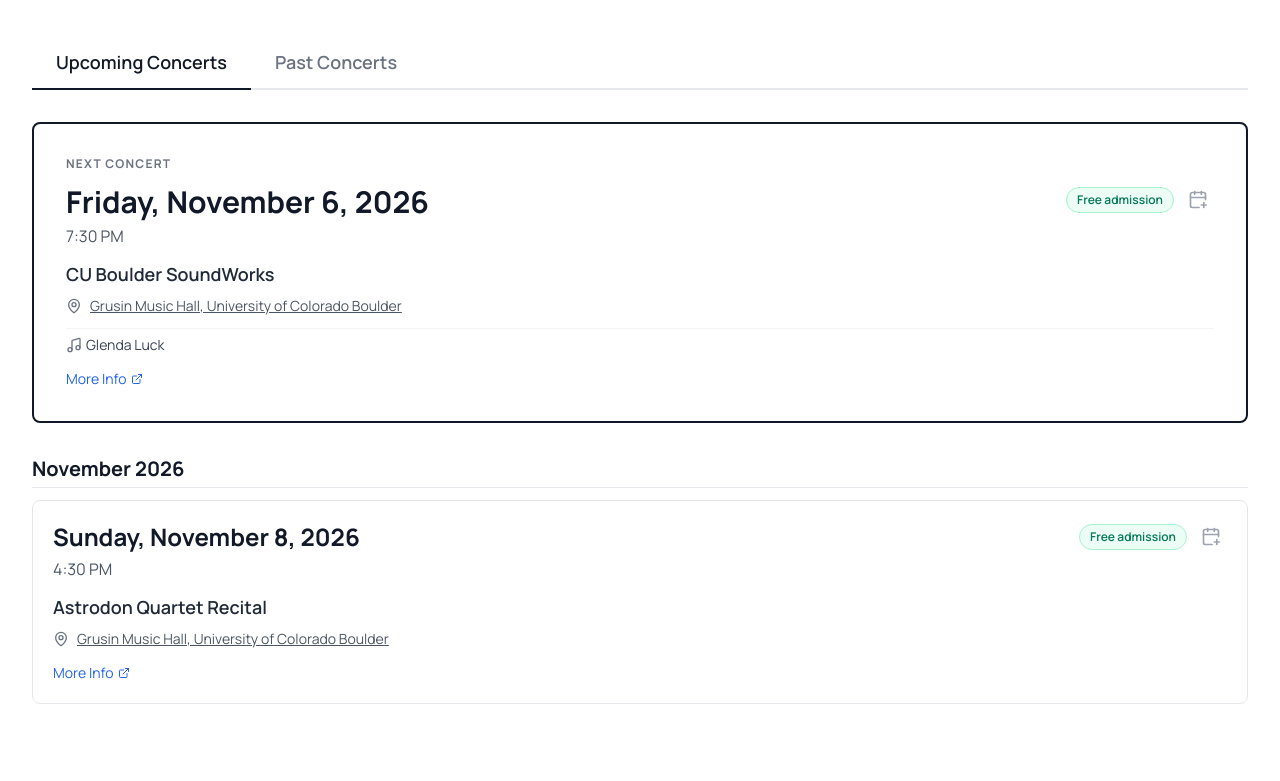
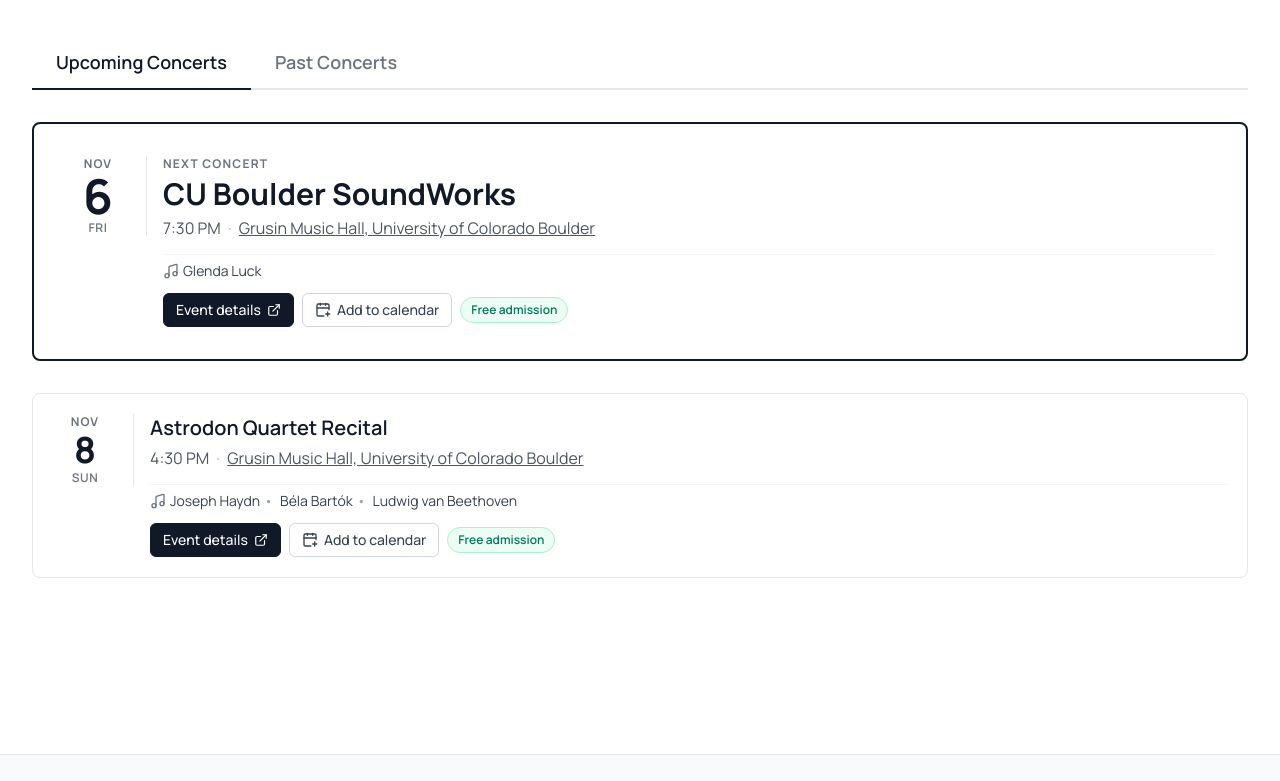
Before and after one commit to timbeccue/astrodon_quartet_website, a website: page concerts.html in a window 1280 px wide. Shown: the part 936-1717 px from the top of the page. Drawn offline with nearby package versions, Linux system fonts and the light colour scheme.

Commit message:
Redesign concert cards with clickable event details
Make the whole card open the info link, add a compact date block, label
the calendar button, and drop month headings from upcoming concerts.
Add the Nov 8 recital program.

```diff
--- a/assets/data/concerts-data.json
+++ b/assets/data/concerts-data.json
@@ -303,7 +303,18 @@
       "admission": "free",
       "location": "Grusin Music Hall, University of Colorado Boulder",
       "google-maps": "https://www.google.com/maps/search/?api=1&query=Grusin+Music+Hall%2C+1020+18th+St%2C+Boulder%2C+CO+80302",
-      "info": "https://cupresents.org/show-details/graduate-string-quartet-recital-in-residence-astrodon-quartet-fall-recital"
+      "info": "https://cupresents.org/show-details/graduate-string-quartet-recital-in-residence-astrodon-quartet-fall-recital",
+      "program": [
+        {
+          "composer": "Joseph Haydn"
+        },
+        {
+          "composer": "Béla Bartók"
+        },
+        {
+          "composer": "Ludwig van Beethoven"
+        }
+      ]
     }
   ]
 }
--- a/concerts.js
+++ b/concerts.js
@@ -11,7 +11,12 @@ async function loadConcerts() {
         const { upcoming, past } = sortConcertsByDateTime(allConcerts);
 
         displayConcerts('upcoming-concerts', upcoming, { featureFirst: true });
-        displayConcerts('past-concerts', past);
+        displayConcerts('past-concerts', past, { groupByMonth: true });
+
+        // Cards are rendered after the fetch, so draw their icons now
+        if (typeof lucide !== 'undefined') {
+            lucide.createIcons();
+        }
 
         // Add MusicEvent structured data for search engines (from utils.js)
         injectConcertSchema(upcoming);
@@ -24,8 +29,10 @@ async function loadConcerts() {
 
 // Note: sortConcertsByDateTime and parseConcertDateTime are now imported from utils.js
 
-// Display concerts in the specified container, grouped by month.
+// Display concerts in the specified container.
 // options.featureFirst renders the first concert as a highlighted "Next Concert" card.
+// options.groupByMonth adds month headings; otherwise each date block carries
+// the year when it isn't the current one.
 function displayConcerts(containerId, concerts, options = {}) {
     const container = document.getElementById(containerId);
 
@@ -36,20 +43,23 @@ function displayConcerts(containerId, concerts, options = {}) {
 
     let html = '';
     let list = concerts;
+    const showYear = !options.groupByMonth;
 
     if (options.featureFirst) {
-        html += createConcertCard(concerts[0], { featured: true });
+        html += createConcertCard(concerts[0], { featured: true, showYear });
         list = concerts.slice(1);
     }
 
     let currentMonth = '';
     list.forEach(concert => {
+        if (options.groupByMonth) {
             const monthLabel = formatMonthYear(concert.date);
             if (monthLabel !== currentMonth) {
                 currentMonth = monthLabel;
                 html += `<h2 class="text-xl font-bold text-gray-900 mt-8 mb-3 first:mt-0 pb-1 border-b border-gray-200">${monthLabel}</h2>`;
             }
-        html += createConcertCard(concert);
+        }
+        html += createConcertCard(concert, { showYear });
     });
 
     container.innerHTML = html;
@@ -146,7 +156,7 @@ function createIcsDataUri(concert, times) {
     return 'data:text/calendar;charset=utf-8,' + encodeURIComponent(lines.join('\r\n'));
 }
 
-// "Add to calendar" icon button with a small dropdown — only for concerts
+// "Add to calendar" button with a small dropdown — only for concerts
 // that haven't happened yet. Toggle/close behavior is handled by the
 // delegated listeners set up in DOMContentLoaded.
 function createCalendarMenuHTML(concert) {
@@ -157,30 +167,57 @@ function createCalendarMenuHTML(concert) {
     const googleUrl = createGoogleCalendarUrl(concert, times).replace(/&/g, '&amp;');
     const icsUri = createIcsDataUri(concert, times);
 
-    return `<div class="relative flex-shrink-0">
-                <button type="button" class="calendar-menu-toggle p-1.5 rounded-md text-gray-400 hover:text-gray-700 hover:bg-gray-100 transition-colors" aria-label="Add to calendar" title="Add to calendar" aria-haspopup="true" aria-expanded="false">
-                    <i data-lucide="calendar-plus" class="w-5 h-5"></i>
+    return `<div class="relative z-10 flex-shrink-0">
+                <button type="button" class="calendar-menu-toggle inline-flex items-center gap-1.5 px-3 py-1.5 text-sm font-medium rounded-md border border-gray-300 bg-white text-gray-700 hover:bg-gray-50 transition-colors" aria-haspopup="true" aria-expanded="false">
+                    <i data-lucide="calendar-plus" class="w-4 h-4"></i>
+                    Add to calendar
                 </button>
-                <div class="calendar-menu hidden absolute right-0 top-full mt-1 w-48 bg-white border border-gray-200 rounded-lg shadow-lg z-10 py-1">
+                <div class="calendar-menu hidden absolute left-0 top-full mt-1 w-48 bg-white border border-gray-200 rounded-lg shadow-lg py-1">
                     <a href="${googleUrl}" target="_blank" rel="noopener" class="block px-4 py-2 text-sm text-gray-700 hover:bg-gray-50">Google Calendar</a>
                     <a href="${icsUri}" download="astrodon-quartet-${concert.date}.ics" class="block px-4 py-2 text-sm text-gray-700 hover:bg-gray-50">Apple / Outlook (.ics)</a>
                 </div>
             </div>`;
 }
 
+// Compact stacked date (month / day / weekday), with the full date for screen readers
+function createDateBlockHTML(dateString, { featured, showYear }) {
+    const [year, month, day] = dateString.split('-').map(Number);
+    const date = new Date(year, month - 1, day);
+    const monthLabel = date.toLocaleDateString('en-US', { month: 'short' });
+    const weekdayLabel = date.toLocaleDateString('en-US', { weekday: 'short' });
+    const yearHTML = showYear && year !== new Date().getFullYear()
+        ? `<div class="text-xs font-semibold text-gray-500 mt-0.5">${year}</div>`
+        : '';
+
+    return `<div class="flex-shrink-0 w-10 md:w-16 pr-2.5 md:pr-4 box-content border-r border-gray-200 text-center">
+                <span class="sr-only">${formatDate(dateString)}</span>
+                <div aria-hidden="true">
+                    <div class="text-xs font-bold tracking-widest uppercase text-gray-500">${monthLabel}</div>
+                    <div class="${featured ? 'text-4xl md:text-5xl' : 'text-3xl md:text-4xl'} font-bold text-gray-900 leading-tight">${day}</div>
+                    <div class="text-xs font-semibold tracking-wider uppercase text-gray-500">${weekdayLabel}</div>
+                    ${yearHTML}
+                </div>
+            </div>`;
+}
+
 // Create HTML for a single concert card
-function createConcertCard(concert, { featured = false } = {}) {
-    const formattedDate = formatDate(concert.date);
+function createConcertCard(concert, { featured = false, showYear = false } = {}) {
     const programHTML = concert.program ? createProgramHTML(concert.program) : '';
+    const isUpcoming = parseConcertDateTime(concert.date, concert.time) >= new Date();
 
     // Create location HTML - hyperlink if Google Maps link exists
     const locationHTML = concert['google-maps']
-        ? `<a href="${concert['google-maps']}" class="text-gray-600 hover:text-gray-900 underline" target="_blank" rel="noopener">${concert.location}</a>`
+        ? `<a href="${concert['google-maps']}" class="relative z-10 underline hover:text-gray-900" target="_blank" rel="noopener">${concert.location}</a>`
         : `<span>${concert.location}</span>`;
 
-    // Create info button HTML - only for events with "info" property
+    // Create details link - only for events with "info" property. Its ::after
+    // stretches over the card (the nearest positioned ancestor) so the whole
+    // card is clickable; other controls sit above it with relative z-10.
+    const detailsStyle = isUpcoming
+        ? 'bg-gray-900 text-white border-gray-900 group-hover:bg-gray-700 group-hover:border-gray-700'
+        : 'bg-white text-gray-700 border-gray-300 group-hover:bg-gray-50';
     const infoButtonHTML = concert.info
-        ? `<a href="${concert.info}" class="inline-flex items-center gap-1 mt-2 text-sm text-blue-600 hover:text-blue-800 hover:underline transition-colors" target="_blank" rel="noopener">More Info <i data-lucide="external-link" class="w-3 h-3"></i></a>`
+        ? `<a href="${concert.info}" class="inline-flex items-center gap-1.5 px-3 py-1.5 text-sm font-medium rounded-md border transition-colors after:absolute after:inset-0 after:rounded-lg ${detailsStyle}" target="_blank" rel="noopener" aria-label="Event details for ${concert.name.replace(/"/g, '&quot;')} (opens in a new tab)">Event details <i data-lucide="external-link" class="w-3.5 h-3.5"></i></a>`
         : '';
 
     // Create note HTML - for special notes like "Contact us for tickets"
@@ -208,35 +245,42 @@ function createConcertCard(concert, { featured = false } = {}) {
         : '';
 
     const cardClasses = featured
-        ? 'bg-white border-2 border-gray-900 rounded-lg p-6 md:p-8 mb-8'
-        : 'bg-white border border-gray-200 rounded-lg p-5 mb-3 hover:border-gray-400 transition-all';
+        ? 'border-2 border-gray-900 p-5 md:p-8 mb-8'
+        : 'border border-gray-200 p-4 md:p-5 mb-3';
+    // Only cards with a link react to hover, so nothing looks clickable when it isn't
+    const hoverClasses = concert.info
+        ? `transition-all hover:shadow-md ${featured ? '' : 'hover:border-gray-400'}`
+        : '';
     const eyebrowHTML = featured
-        ? '<div class="text-xs font-bold tracking-widest uppercase text-gray-500 mb-3">Next Concert</div>'
+        ? '<div class="text-xs font-bold tracking-widest uppercase text-gray-500 mb-1">Next Concert</div>'
         : '';
-    const dateClasses = featured ? 'text-3xl' : 'text-2xl';
+    const titleClasses = featured ? 'text-2xl md:text-3xl font-bold' : 'text-lg md:text-xl font-semibold';
+
+    const actionsHTML = infoButtonHTML || calendarHTML || badgeHTML
+        ? `<div class="flex flex-wrap items-center gap-2 mt-3">
+                ${infoButtonHTML}
+                ${calendarHTML}
+                ${badgeHTML}
+            </div>`
+        : '';
 
     return `
-        <div class="${cardClasses}">
+        <div class="group relative bg-white rounded-lg flex items-start gap-3 md:gap-4 ${cardClasses} ${hoverClasses}">
+            ${createDateBlockHTML(concert.date, { featured, showYear })}
+            <div class="min-w-0 flex-1">
                 ${eyebrowHTML}
-            <div class="flex items-start justify-between gap-3 mb-1">
-                <div class="${dateClasses} font-bold text-gray-900">${formattedDate}</div>
-                <div class="flex items-center gap-2">
-                    ${badgeHTML}
-                    ${calendarHTML}
-                </div>
-            </div>
-            ${concert.time ? `<div class="text-base text-gray-600 mb-3">${concert.time}</div>` : '<div class="mb-3"></div>'}
-            <h3 class="text-lg font-semibold text-gray-800 mb-2">${concert.name}</h3>
+                <h3 class="${titleClasses} text-gray-900 ${concert.info ? 'group-hover:underline' : ''}">${concert.name}</h3>
+                <p class="text-sm md:text-base text-gray-600 mt-1 mb-2">
+                    ${concert.time ? `${concert.time} <span class="text-gray-400 mx-1" aria-hidden="true">·</span>` : ''}
+                    ${locationHTML}
+                </p>
                 ${descriptionHTML}
                 <div class="flex flex-col gap-1.5 text-sm">
-                <div class="flex items-center gap-2 text-gray-600">
-                    <i data-lucide="map-pin" class="w-4 h-4 text-gray-500"></i>
-                    ${locationHTML}
-                </div>
                     ${programHTML}
                     ${noteHTML}
                     ${partnerHTML}
-                ${infoButtonHTML}
+                </div>
+                ${actionsHTML}
             </div>
         </div>
     `;
@@ -261,11 +305,11 @@ function createProgramHTML(program) {
     }
 
     const programItems = program.map(item =>
-        `<span class="text-gray-700">${item.composer}</span>`
-    ).join('<span class="text-gray-400 mx-1">•</span>');
+        `<span class="text-gray-700 whitespace-nowrap">${item.composer}</span>`
+    ).join('<span class="text-gray-400 mx-1">• </span>');
 
-    return `<div class="flex items-center gap-1 mt-1.5 pt-1.5 border-t border-gray-100">
-                <i data-lucide="music" class="w-4 h-4 text-gray-500 flex-shrink-0"></i>
+    return `<div class="flex items-start gap-1 mt-1.5 pt-1.5 border-t border-gray-100">
+                <i data-lucide="music" class="w-4 h-4 text-gray-500 flex-shrink-0 mt-0.5"></i>
                 <span class="text-sm">${programItems}</span>
             </div>`;
 }
@@ -297,6 +341,7 @@ function switchTab(tabName) {
 function closeCalendarMenus() {
     document.querySelectorAll('.calendar-menu:not(.hidden)').forEach(menu => {
         menu.classList.add('hidden');
+        menu.parentElement.classList.remove('z-30');
         menu.previousElementSibling.setAttribute('aria-expanded', 'false');
     });
 }
@@ -315,6 +360,8 @@ document.addEventListener('DOMContentLoaded', () => {
 
         if (menu && !wasOpen) {
             menu.classList.remove('hidden');
+            // Lift the open menu above the controls on the cards below it
+            menu.parentElement.classList.add('z-30');
             toggle.setAttribute('aria-expanded', 'true');
         }
     });
```
Also changed, not shown: AGENTS.md (+1 -1 lines), assets/css/styles.css. Lines whose indentation alone changed are shown as unchanged.
